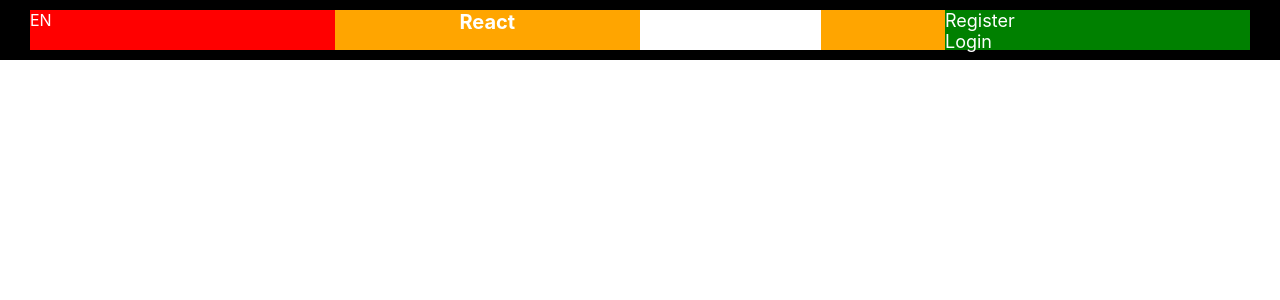
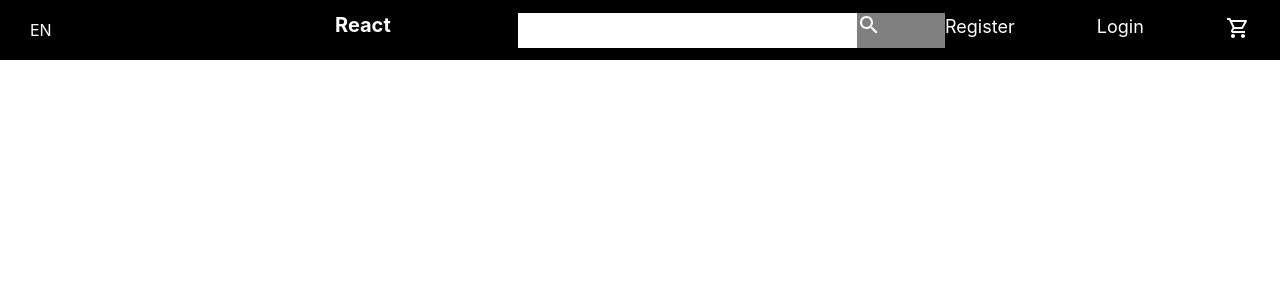
Before and after one commit to DanteThuta/react_shoppingcart, a React (Create React App) app: page / in a window 1280 px wide. Shown: the top 300 px of the page. Built offline with nearby package versions, Linux system fonts and the light colour scheme.

Commit message:
Creating NavBar 3 (SearchIcon Configuring)

```diff
--- a/src/components/Navbar.jsx
+++ b/src/components/Navbar.jsx
@@ -1,7 +1,7 @@
 import React from "react";
 import styled from "styled-components";
 // import { SearchOutlinedIcon } from "@mui/icons-material/SearchOutlined";
-import ShoppingCartOutlinedIcon from "@mui/icons-material/ShoppingCartOutlined";
+import { SearchOutlined, ShoppingCartOutlined } from "@material-ui/icons";
 
 function Navbar() {
   const Container = styled.div`
@@ -15,36 +15,48 @@ function Navbar() {
     height: 40px;
     display: flex;
     justify-content: space-between;
+    align-items: center;
   `;
 
   const Left = styled.div`
     width: 33.33%;
-    background-color: red;
+    /* background-color: red; */
     flex: 1;
   `;
 
   const Center = styled.div`
     width: 33.33%;
-    background-color: orange;
+    /* background-color: orange; */
     display: flex;
     flex: 2;
-    justify-content: space-evenly;
+    justify-content: space-between;
 
     .logo {
       font-size: 20px;
       font-weight: bold;
     }
+  `;
 
+  const SearchContainer = styled.div`
+    background-color: grey;
+    width: 70%;
+    display: flex;
+    justify-content: flex-start;
     .input {
       border: 0;
+      width: 70%;
+      padding: 10px 20px;
       /* border-radius: 30px; */
     }
   `;
 
   const Right = styled.div`
     width: 33.33%;
-    background-color: green;
+    /* background-color: green; */
 
+    display: flex;
+    justify-content: flex-end;
+    justify-content: space-between;
     flex: 1;
   `;
 
@@ -62,11 +74,19 @@ function Navbar() {
         </Left>
         <Center>
           <div className="logo">React</div>
-          <input type="text" className="input" />
+          <SearchContainer>
+            <input type="text" className="input" />
+            <MenuItem>
+              <SearchOutlined></SearchOutlined>
+            </MenuItem>
+          </SearchContainer>
         </Center>
         <Right>
           <MenuItem>Register</MenuItem>
           <MenuItem>Login</MenuItem>
+          <MenuItem>
+            <ShoppingCartOutlined></ShoppingCartOutlined>
+          </MenuItem>
         </Right>
       </Wrapper>
     </Container>
```
